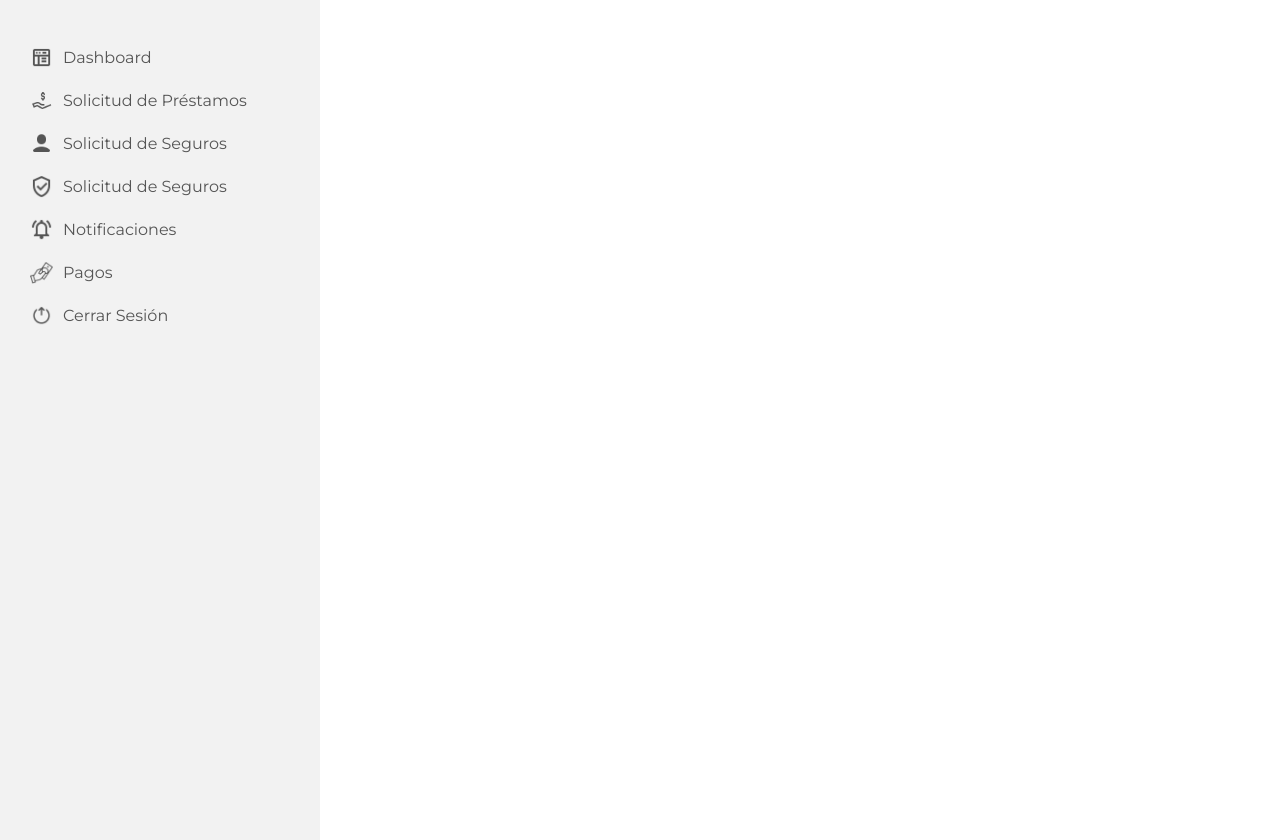
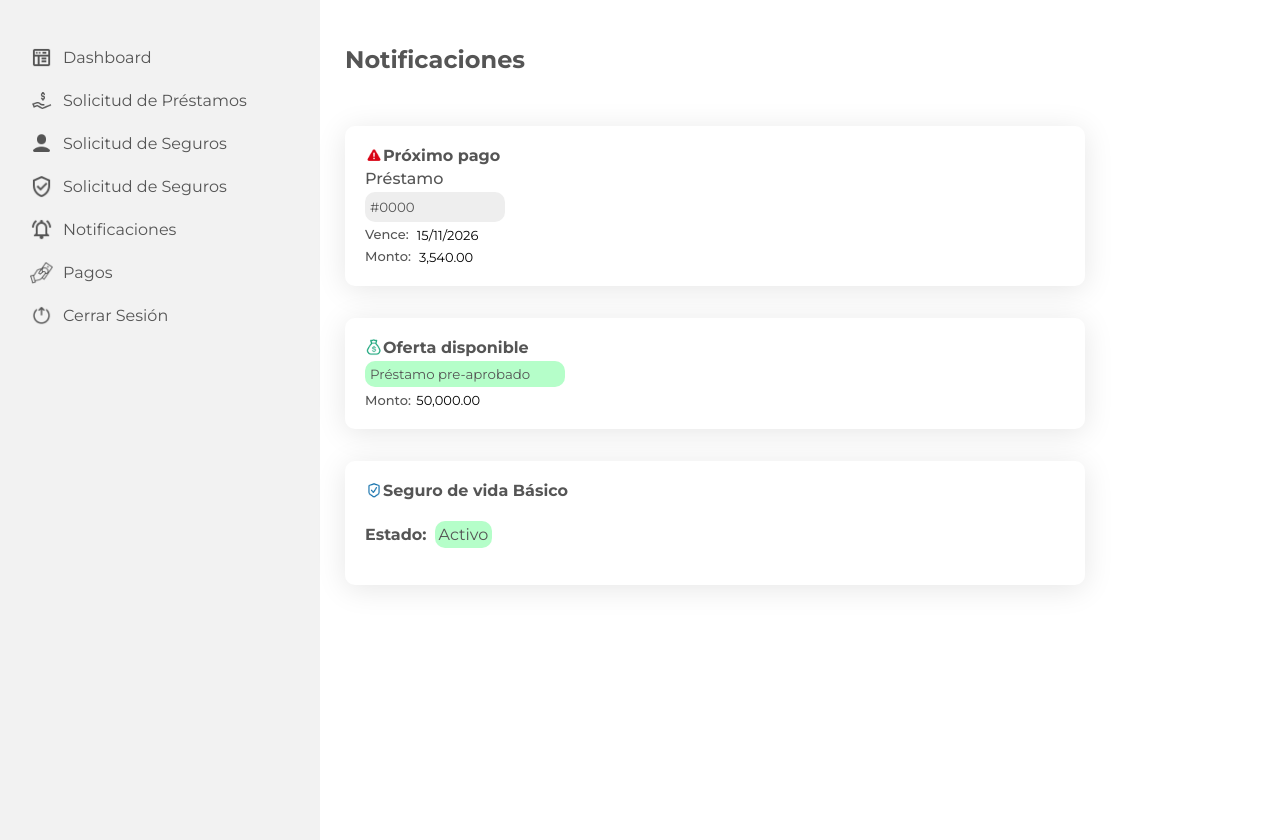
Before and after one commit to ksorie/finsol-proyecto-inicial, a plain HTML site: page html/notificaciones.html in a window 1280 px wide. Drawn offline with Linux system fonts and the light colour scheme.

Commit message:
actualizacion nuevas del  proyecto finsol

```diff
--- a/html/notificaciones.html
+++ b/html/notificaciones.html
@@ -6,13 +6,13 @@
     <title>Notificaciones</title>
     <link rel="stylesheet" href="/styles/dashboard.css">
     <link rel="stylesheet" href="/styles/general.css">
-    <link rel="stylesheet" href="/styles/panel.css">
+    <link rel="stylesheet" href="/styles/notificaciones.css">
 </head>
 <body>
         <section class="container">
             <div class="layout">
                 <!-- Sidebar -->
-                <div class="sidebar">
+                <header class="sidebar">
                     <div class="logo"></div>
                     <nav class="nav" aria-label="Navegación principal">
                         <ul>
@@ -60,11 +60,58 @@
                             </li>
                         </ul>
                     </nav>
+                </header>
+        </section>
+    <main class="main-container">
+        <h2>Notificaciones</h2>
+        <section class="pago">
+            <article class="container-pago">
+                <span>
+                    <img src="/img/Recursos/IconsFigma/icons8-error-48.png" alt="icono de precaución" class="img-icon">
+                    Próximo pago
+                </span>
+                    <label class="items-label">Préstamo</label>
+                    <input  type="text" name="id-prestamo" id="id-prestammo" class="id-prestamo items-text" value="#0000">
+                    <div class="items-status">
+                        <label for="" class="items-label">Vence:</label>
+                        <input type="text" name="vencimiento-prestamo" id="vencimiento-prestamo" class="vencimiento-prestamo items-text" value="15/11/2026">
+                    </div>
+                    <div class="items-status">
+                        <label for="" class="items-label">Monto:</label>
+                        <input type="text" name="monto-prestamo" id="monto-prestamo" class="monto-prestamo items-text" value="3,540.00">
+                    </div>
 
+
+                </article>
+        </section>
+        <section class="oferta">
+            <article class="container-oferta">
+                <span>
+                    <img src="/img/Recursos/IconsFigma/icons8-dinero-48.png" alt="icono de oferta" class="img-icon">
+                    Oferta disponible
+                </span>
+                    <input  type="text" name="id-oferta" id="id-oferta" class="id-oferta items-text" value="Préstamo pre-aprobado">
+                    <div>
+                        <label for="" class="items-label">Monto:</label>
+                        <input type="text" name="monto-oferta" id="monto-oferta" class="monto-oferta items-text" value="50,000.00">
+                    </div>
+
+
+            </article>
+        </section>
+        <section class="seguro">
+            <article class="container-seguro">
+                <span>
+                    <img src="/img/Recursos/IconsFigma/icons8-seguro-48.png" alt="icono de oferta" class="img-icon">
+                    Seguro de vida Básico
+                </span>
+                <div class="ofert-status">
+                    <h4>Estado:</h4>
+                    <p>Activo</p>
                 </div>
-
+            </article>
         </section>
-
+    </main>
 
 </body>
 </html>
--- /dev/null
+++ b/styles/notificaciones.css
@@ -0,0 +1,91 @@
+.main-container{
+    width: 100%;
+    display: flex;
+    flex-direction: column;
+    justify-content: start;
+    align-items: start;
+    padding: 25px;
+    color: var(--colorSeptimo);
+    box-sizing: border-box;
+}
+
+.pago, .oferta, .seguro{
+    width: 100%;
+    max-width: 700px;
+    border-radius: 10px;
+    padding: 20px;
+    box-shadow: 0 4px 30px rgba(0, 0, 0, 0.1);
+}
+
+
+article{
+    display: flex;
+    flex-direction: column;
+    gap: 4px;
+}
+
+.id-prestamo, .id-oferta{
+    border: 1px solid;
+    border-radius: 10px;
+}
+
+.items-status{
+    display: flex;
+    flex-direction: row;
+    justify-content: start;
+    gap: 6px;
+    font-size: 13px;
+}
+
+.vencimiento-prestamo, .monto-prestamo, .monto-oferta{
+    border: none;
+    font-size: 13px;
+}
+.id-oferta{
+    background-color: #B5FEC9;
+    border: none;
+    padding: 5px;
+    color: var(--colorSeptimo);
+    max-width: 190px;
+}
+
+.id-prestamo{
+    background-color: #EEEEEE;
+    color: var(--colorSeptimo);
+    border: none;
+    width: 130px;
+    height: 20px;
+    padding: 5px;
+}
+
+.items-label{
+    font-weight: 500;
+}
+.ofert-status{
+    display: flex;
+    flex-direction: row;
+    justify-content: start;
+    align-items: center;
+    gap: 8px;
+}
+.container-oferta{
+    font-size: 13px;
+}
+.seguro p{
+    background-color: #B5FEC9;
+    border-radius: 10px;
+    padding: 4px;
+}
+
+.main-container img{
+    width: 18px;
+    height: 18px;
+}
+
+.main-container span{
+    display: flex;
+    justify-content: start;
+    align-items: center;
+    font-weight: 700;
+    font-size: 16px;
+}
--- a/styles/panel.css
+++ b/styles/panel.css
@@ -0,0 +1,68 @@
+.main-content{
+    display: flex;
+    flex-direction: column;
+    justify-content: start;
+    align-items:start;
+    box-sizing: border-box;
+
+}
+.items-title{
+    color: var(--colorSeptimo);
+}
+
+.border-section{
+    border-radius: 10px;
+    padding: 20px;
+    width: 100%;
+    max-width: 800px;
+    box-shadow: 0 4px 30px rgba(0, 0, 0, 0.1);
+}
+
+.section-loan, .section-insurance{
+    display: flex;
+    flex-direction:row;
+    justify-content:space-between;
+}
+
+.main-content .btn{
+    background-color: var(--colorQuinto);
+    color: var(--colorSecundario);
+    border: none;
+}
+
+.section-noti{
+    gap: 60px;
+    padding: 20px;
+    width: 100%;
+    max-width: 800px;
+    border-radius: 10px;
+    box-shadow: 0 4px 30px rgba(0, 0, 0, 0.1);
+}
+
+.items-art{
+    display: flex;
+    flex-direction: row;
+    gap: 120px;
+    margin-top: 10px;
+}
+
+.items-art p{
+    font-size: 0.9rem;
+    margin-top: 7px;
+}
+
+.items-revision{
+    background-color: #FDFEB5;
+    border-radius: 10px;
+    padding: 1px;
+}
+
+.items-activo{
+    background-color: #B5FEC9;
+    border-radius: 10px;
+    padding: 1px;
+}
+
+.btn:hover{
+    background-color: #ff0909;
+}
--- /dev/null
+++ b/styles/perfil.css
@@ -0,0 +1,68 @@
+* {
+    margin: 0;
+    padding: 0;
+    box-sizing: border-box;
+}
+
+h2{
+    margin-bottom: 30px;
+}
+
+
+.profileForm{
+    width: 100%; /* Abarca todo el ancho disponible */
+    max-width: 800px; /* Define un límite de ancho máximo */
+    background: var(--colorFondo); /* Opcional: fondo específico para el formulario */
+    border-radius: 10px; /* Opcional: bordes redondeados */
+    padding: 25px; /* Espaciado interno */
+    box-shadow: 0 4px 10px rgba(0, 0, 0, 0.1); /* Sombra opcional */
+}
+
+.form-group {
+    margin-bottom: 10px;
+}
+
+
+label {
+    font-weight: bold;
+    margin-bottom: 5px;
+    color: var(--colorSeptimo);
+}
+input, textarea, select {
+    width: 100%;
+    min-width: 700px;
+    padding: 10px;
+    font-size: 16px;
+    border: 1px solid #ccc;
+    border-radius: 5px;
+}
+.section-btn{
+    display: flex;
+    flex-direction: row;
+    justify-content: flex-end;
+    align-items: flex-end;
+    gap: 10px;
+}
+.btn {
+    padding: 10px 20px;
+    margin: 5px 0;
+    font-size: 16px;
+    border: none;
+    border-radius: 5px;
+    cursor: pointer;
+}
+.btn-edit {
+    background-color: #f0f0f0;
+    color: #000;
+    border: 1px solid;
+}
+.btn-save {
+    background-color:var(--colorQuinto);
+    color: #fff;
+}
+.btn-save:hover{
+    background-color: #ff0909;
+}
+.btn-edit:hover{
+    color:var(--colorPrimario);
+}
--- a/styles/prestamos.css
+++ b/styles/prestamos.css
@@ -34,6 +34,7 @@
     font-size: 16px;
     font-weight: 700;
     color: var(--colorSeptimo);
+    margin-top: 6px;
 }
 
 .input{
@@ -77,6 +78,7 @@
     justify-content: flex-end; /* Espaciar los botones horizontalmente */
     margin-top: 15px;
     gap: 12px;
+
 }
 .btn{
     padding: 10px 15px;
@@ -92,7 +94,7 @@
 }
 
 .btn-submit:hover{
- background-color: #ff0015;
+background-color: #ff0015;
 }
 
 .btn-cancel:hover{
```
Also changed, not shown: html/dashboard.html (+7 -6 lines), html/perfil.html (+33 -4 lines), html/seguros.html (+1 -1 lines).
